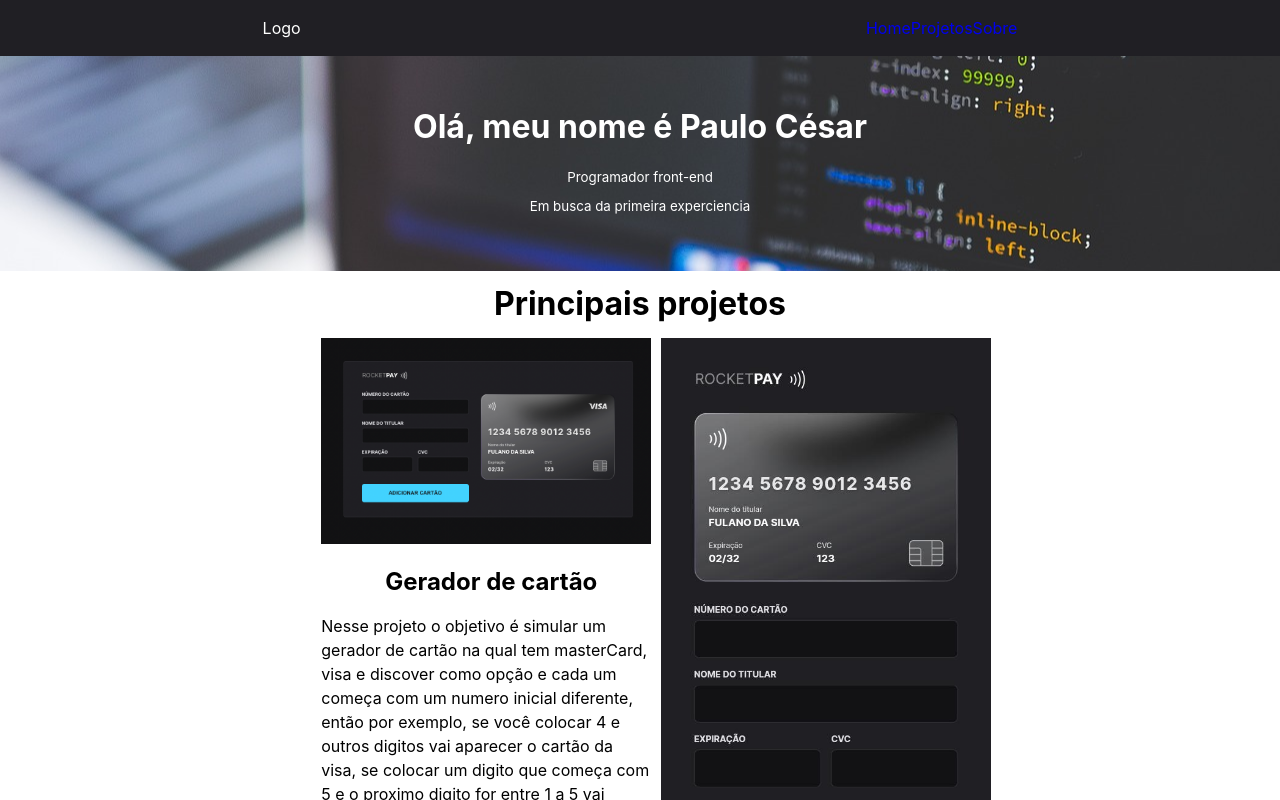
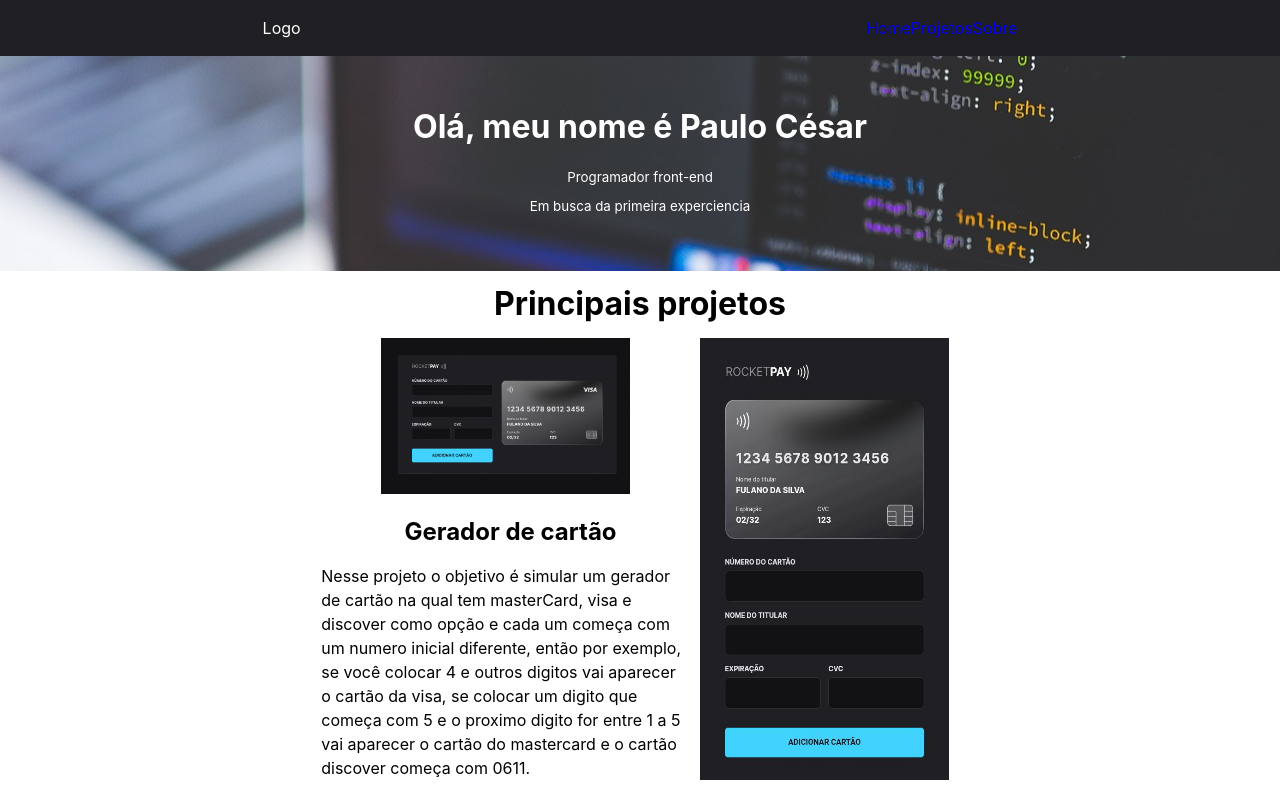
Before and after one commit to PauloCesarCF/portfolio2, a React (Vite) app: page / in a window 1280 px wide. Shown: the top 800 px of the page. Built offline with nearby package versions, Linux system fonts and the light colour scheme.

Commit message:
imagens redimesionadas

```diff
--- a/src/App.css
+++ b/src/App.css
@@ -137,6 +137,12 @@ img{
   border-radius: 5px
 }
 
+@media (min-width: 320px){
+  img{
+    width: 249px
+  }
+}
+
 @media(min-width: 768px){
   div main {
     max-width: 850px;
```
